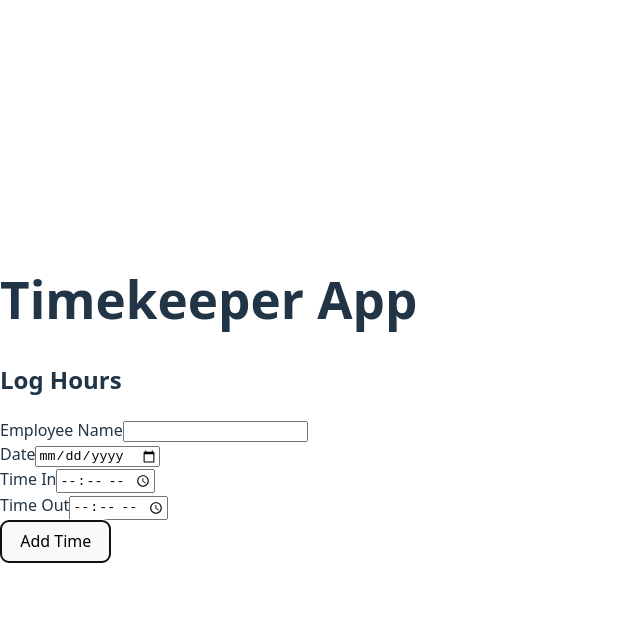
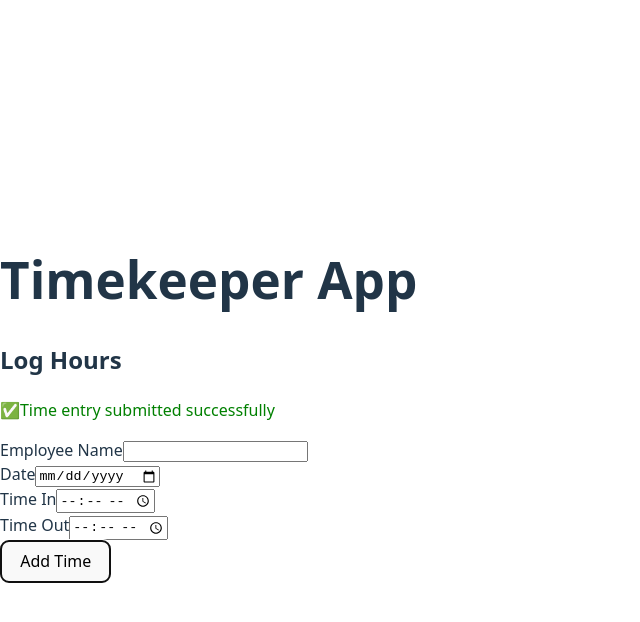
Before and after one commit to essencenroberts/timekeeper-app, a React (Vite) app: page / in a window 1280 px wide. Both pictures are taken after typing "Sample", "2020-01-15", "10:30", "10:30" into the empty fields and a click on the button "Add Time". Shown: the top 622 px of the page, without its empty margins (0-640 px from the left). Built offline with nearby package versions, Linux system fonts and the light colour scheme.

Commit message:
Add success confirmation message after time entry submission

```diff
--- a/src/components/TimeEntryForm.jsx
+++ b/src/components/TimeEntryForm.jsx
@@ -5,6 +5,7 @@ function TimeEntryForm() {
   const [date, setDate] = useState('')
   const [timeIn, setTimeIn] = useState('')
   const [timeOut, setTimeOut] = useState('')
+  const [successMessage, setSuccessMessage] = useState('')
 
 function handleSubmit(e) {
   e.preventDefault()
@@ -18,6 +19,8 @@ function handleSubmit(e) {
   }
 
   console.log(entry)
+
+  setSuccessMessage('✅Time entry submitted successfully')
 
   setName('')
   setDate('')
@@ -39,7 +42,13 @@ function calculateHours (start,end) {
 
   return (
     <section>
-     <h2>Log Hours</h2>
+      <h2>Log Hours</h2>
+
+      {successMessage && (
+        <p style={{ color:'green', marginBottom: '1rem' }}>
+          {successMessage}
+        </p>
+      )}
 
      <form onSubmit={handleSubmit}>
         <div>
```
